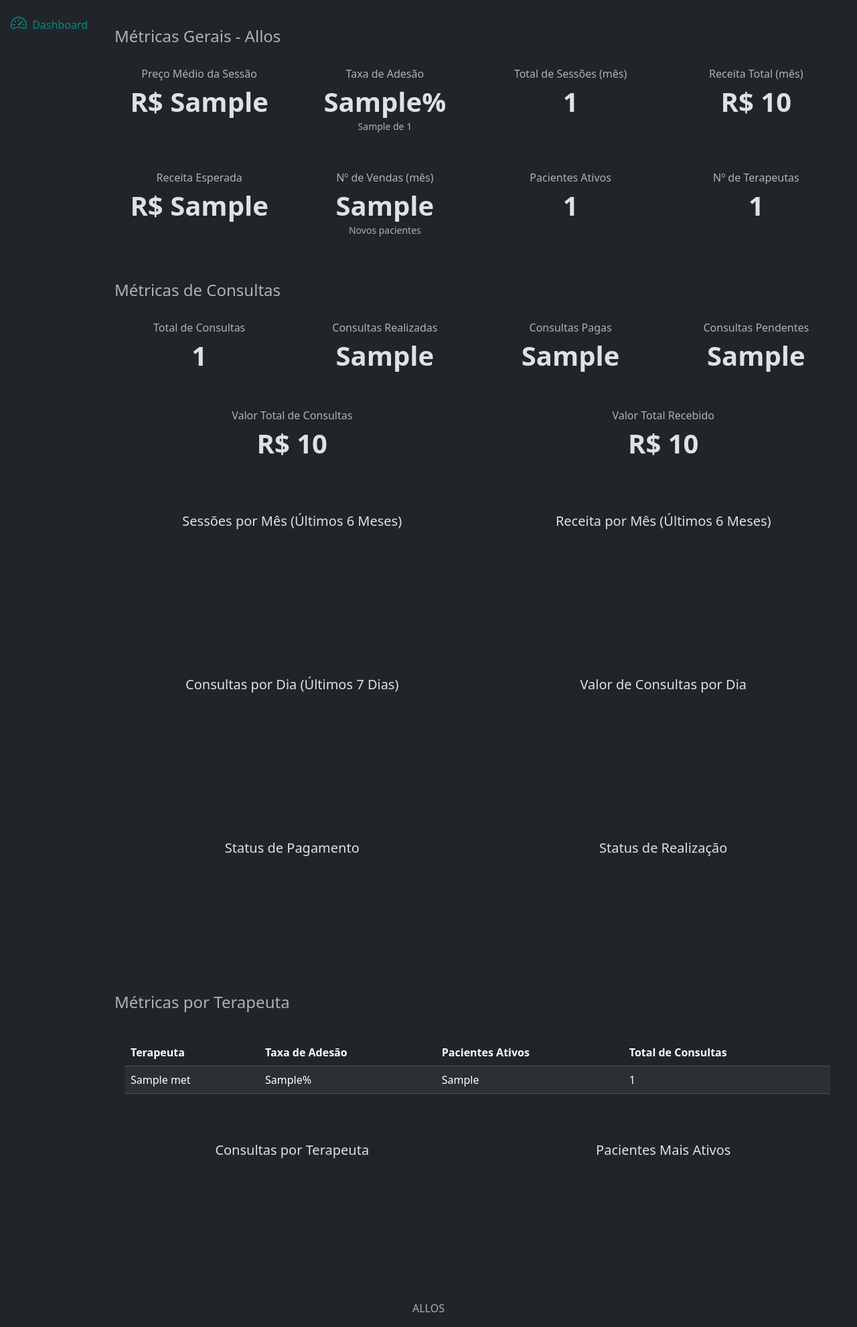
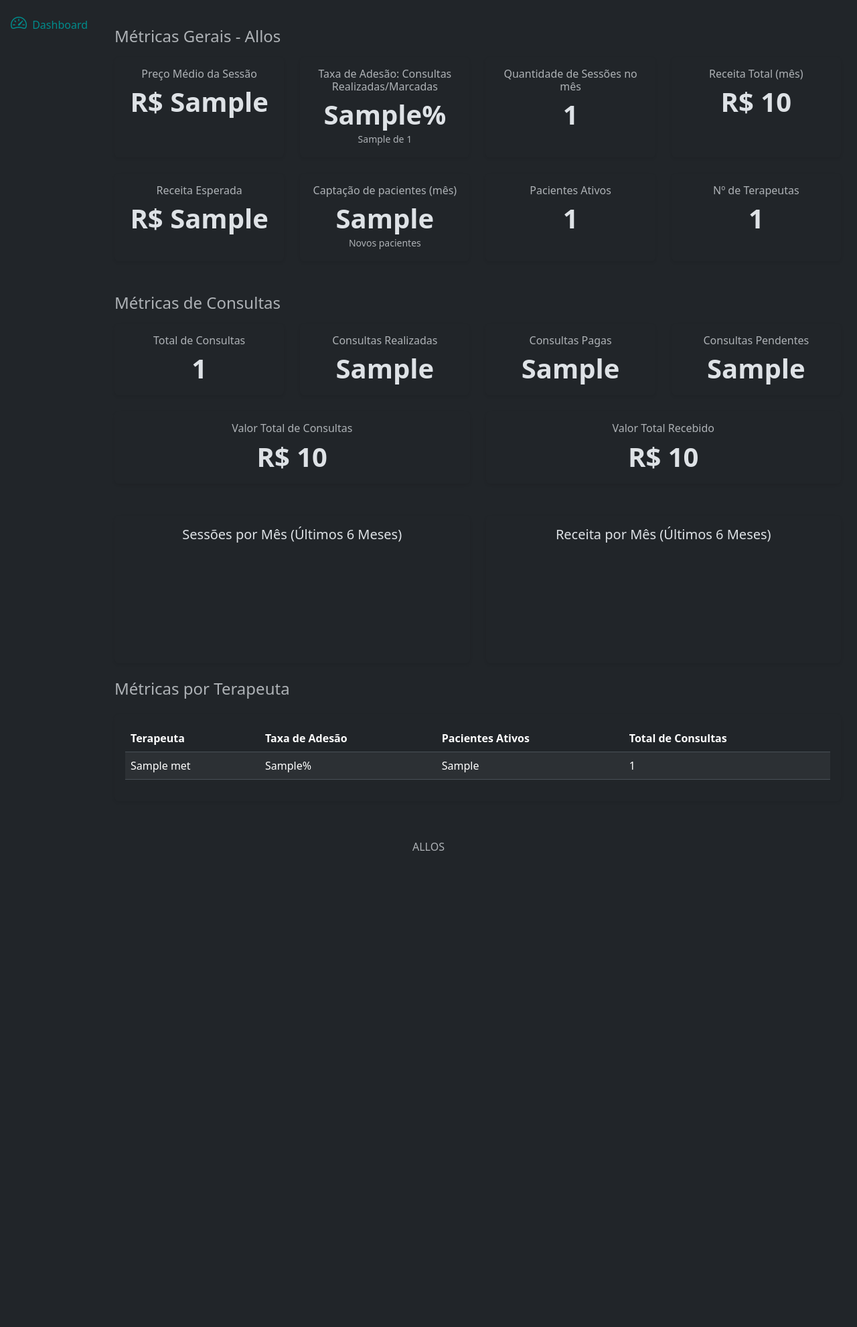
Before and after one commit to PauloHenriqueL/Hamilton_gepeto, a Django app: template app/templates/home.html in a window 1280 px wide. Shown: the part 56-2037 px from the top of the page at 67% size. After the commit the page ends 1326 px from the top, so only its background shows below. Run offline with Django 5.2, Linux system fonts and the light colour scheme; the template is opened without the code that fills it: most values are stand-ins (such as "Sample title", 1, 10 or a date in 2020); a map, chart or similar area stays blank.

Commit message:
dashboard

```diff
--- a/app/templates/home.html
+++ b/app/templates/home.html
@@ -26,7 +26,7 @@ ALLOS - Dashboard de Consultas
   <div class="col-md-3 mb-4">
     <div class="card border-0 shadow-sm h-100">
       <div class="card-body text-center">
-        <h6 class="text-muted mb-2">Taxa de Adesão</h6>
+        <h6 class="text-muted mb-2">Taxa de Adesão: Consultas Realizadas/Marcadas</h6>
         <h2 class="display-6 fw-bold mb-0">{{ consulta_metrics.taxa_adesao }}%</h2>
         <small class="text-muted">{{ consulta_metrics.consultas_realizadas }} de {{ consulta_metrics.total_consultas }}</small>
       </div>
@@ -35,7 +35,7 @@ ALLOS - Dashboard de Consultas
   <div class="col-md-3 mb-4">
     <div class="card border-0 shadow-sm h-100">
       <div class="card-body text-center">
-        <h6 class="text-muted mb-2">Total de Sessões (mês)</h6>
+        <h6 class="text-muted mb-2">Quantidade de Sessões no mês </h6>
         <h2 class="display-6 fw-bold mb-0">{{ consulta_metrics.total_sessoes_mes }}</h2>
       </div>
     </div>
@@ -63,7 +63,7 @@ ALLOS - Dashboard de Consultas
   <div class="col-md-3 mb-4">
     <div class="card border-0 shadow-sm h-100">
       <div class="card-body text-center">
-        <h6 class="text-muted mb-2">Nº de Vendas (mês)</h6>
+        <h6 class="text-muted mb-2">Captação de pacientes (mês)</h6>
         <h2 class="display-6 fw-bold mb-0">{{ consulta_metrics.vendas_mes }}</h2>
         <small class="text-muted">Novos pacientes</small>
       </div>
@@ -169,49 +169,7 @@ ALLOS - Dashboard de Consultas
   </div>
 </div>
 
-<!-- Gráficos de linha e barra para consultas diárias -->
-<div class="row mt-4 justify-content-center">
-  <div class="col-md-6 text-center">
-    <div class="card border-0 shadow-sm">
-      <div class="card-body">
-        <h5 class="card-title">Consultas por Dia (Últimos 7 Dias)</h5>
-        <canvas id="dailyConsultasChart"></canvas>
-      </div>
-    </div>
-  </div>
-  <div class="col-md-6 text-center">
-    <div class="card border-0 shadow-sm">
-      <div class="card-body">
-        <h5 class="card-title">Valor de Consultas por Dia</h5>
-        <canvas id="dailyValorChart"></canvas>
-      </div>
-    </div>
-  </div>
-</div>
 
-<!-- Gráficos de rosca para status -->
-<div class="row mt-4 justify-content-center">
-  <div class="col-md-6 text-center">
-    <div class="card border-0 shadow-sm">
-      <div class="card-body">
-        <h5 class="card-title">Status de Pagamento</h5>
-        <div style="width: 350px; display: inline-block;">
-          <canvas id="pagamentoStatusChart"></canvas>
-        </div>
-      </div>
-    </div>
-  </div>
-  <div class="col-md-6 text-center">
-    <div class="card border-0 shadow-sm">
-      <div class="card-body">
-        <h5 class="card-title">Status de Realização</h5>
-        <div style="width: 350px; display: inline-block;">
-          <canvas id="realizacaoStatusChart"></canvas>
-        </div>
-      </div>
-    </div>
-  </div>
-</div>
 
 <!-- Seção de Métricas por Terapeuta -->
 <div class="row mt-4">
@@ -252,25 +210,6 @@ ALLOS - Dashboard de Consultas
   </div>
 </div>
 
-<!-- Gráficos de barras horizontais para terapeutas e pacientes -->
-<div class="row mt-4 justify-content-center">
-  <div class="col-md-6 text-center">
-    <div class="card border-0 shadow-sm">
-      <div class="card-body">
-        <h5 class="card-title">Consultas por Terapeuta</h5>
-        <canvas id="terapeutaConsultasChart"></canvas>
-      </div>
-    </div>
-  </div>
-  <div class="col-md-6 text-center">
-    <div class="card border-0 shadow-sm">
-      <div class="card-body">
-        <h5 class="card-title">Pacientes Mais Ativos</h5>
-        <canvas id="pacientesAtivosChart"></canvas>
-      </div>
-    </div>
-  </div>
-</div>
 
 <script src="https://cdn.jsdelivr.net/npm/chart.js"></script>
 <script>
```
